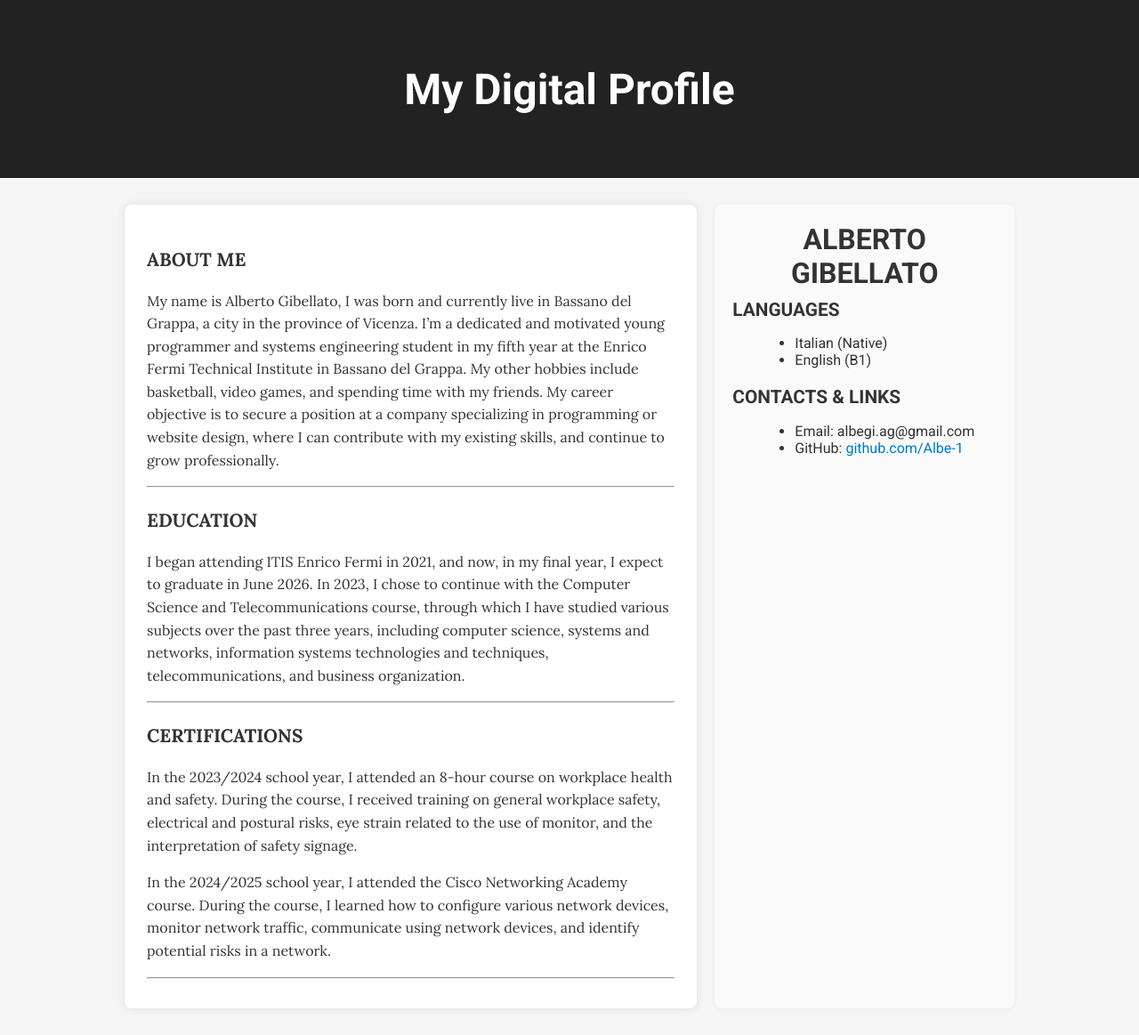
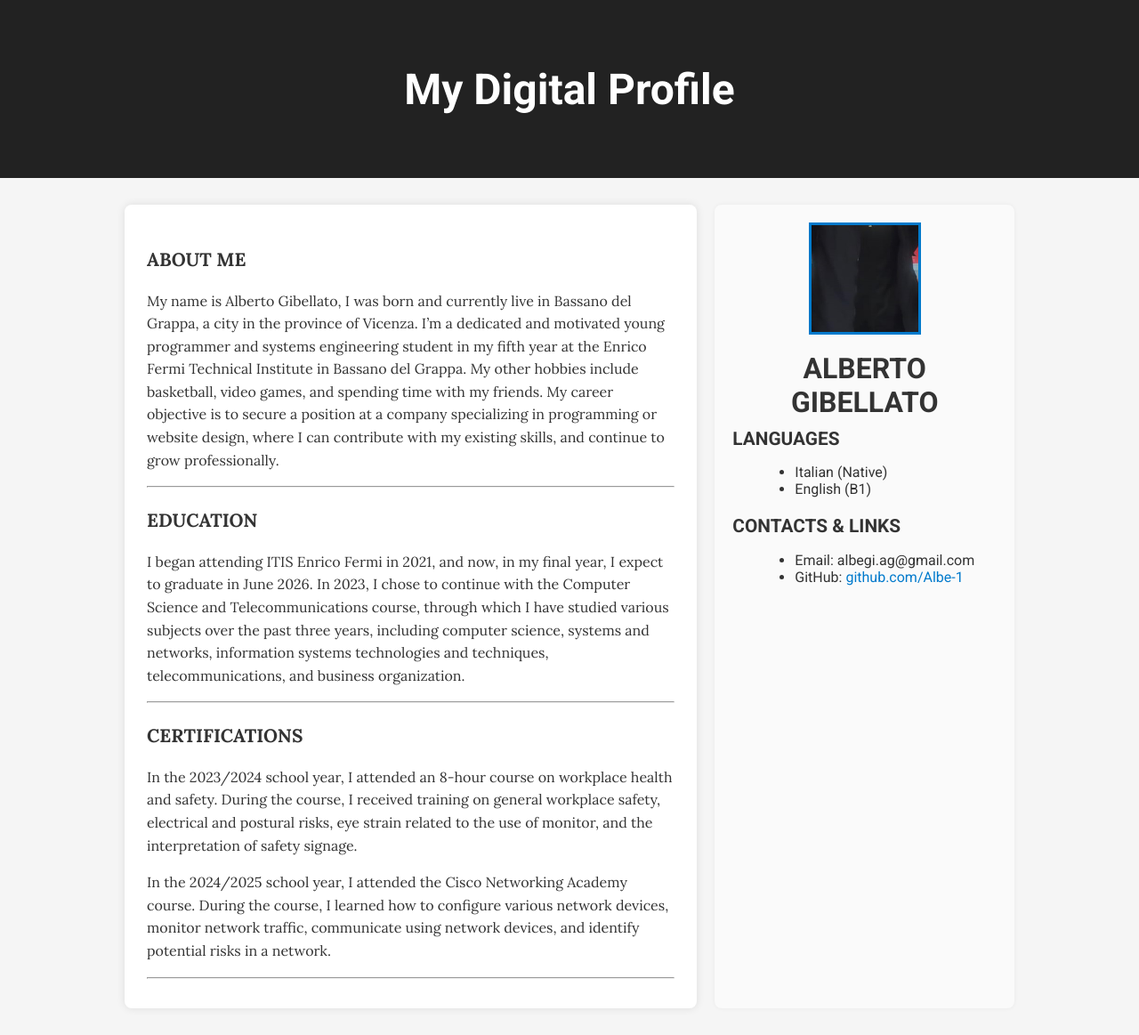
Before and after one commit to Albe-1/GibellatoDigitalProfile.github.io, a Jekyll site: the page built from index.md, in a window 1280 px wide. Shown: the whole page at 89% size. Built offline with Jekyll 4.4.1, drawn with Linux system fonts in a browser that asks for light colours.

Commit message:
Update default.html

```diff
--- a/_layouts/default.html
+++ b/_layouts/default.html
@@ -59,9 +59,10 @@
     .profile-img {
       width: 120px;
       height: 120px;
-      border-radius: 50%;
       object-fit: cover;
       margin-bottom: 15px;
+      border: 3px solid #007acc;
+      border-radius: 0;
     }
     .profile-name {
       font-weight: 700;
@@ -116,6 +117,7 @@
     </div>
 
     <aside>
+      <img src="{{ '/IMG-20230501-WA0005.jpg' | relative_url }}" alt="Profile Image" class="profile-img">
       <div class="profile-name">ALBERTO GIBELLATO</div>
 
       <div class="section-title">Languages</div>
```
